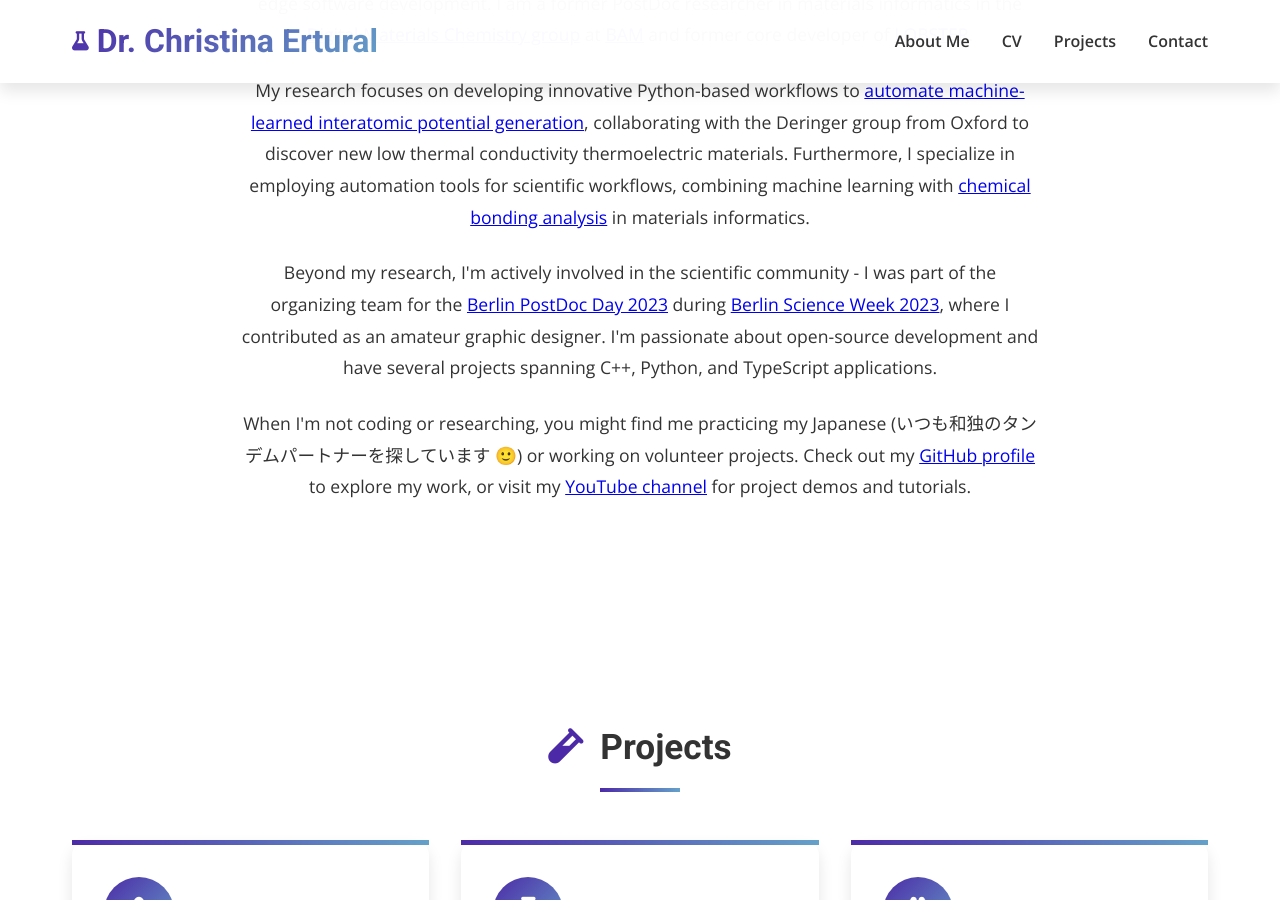
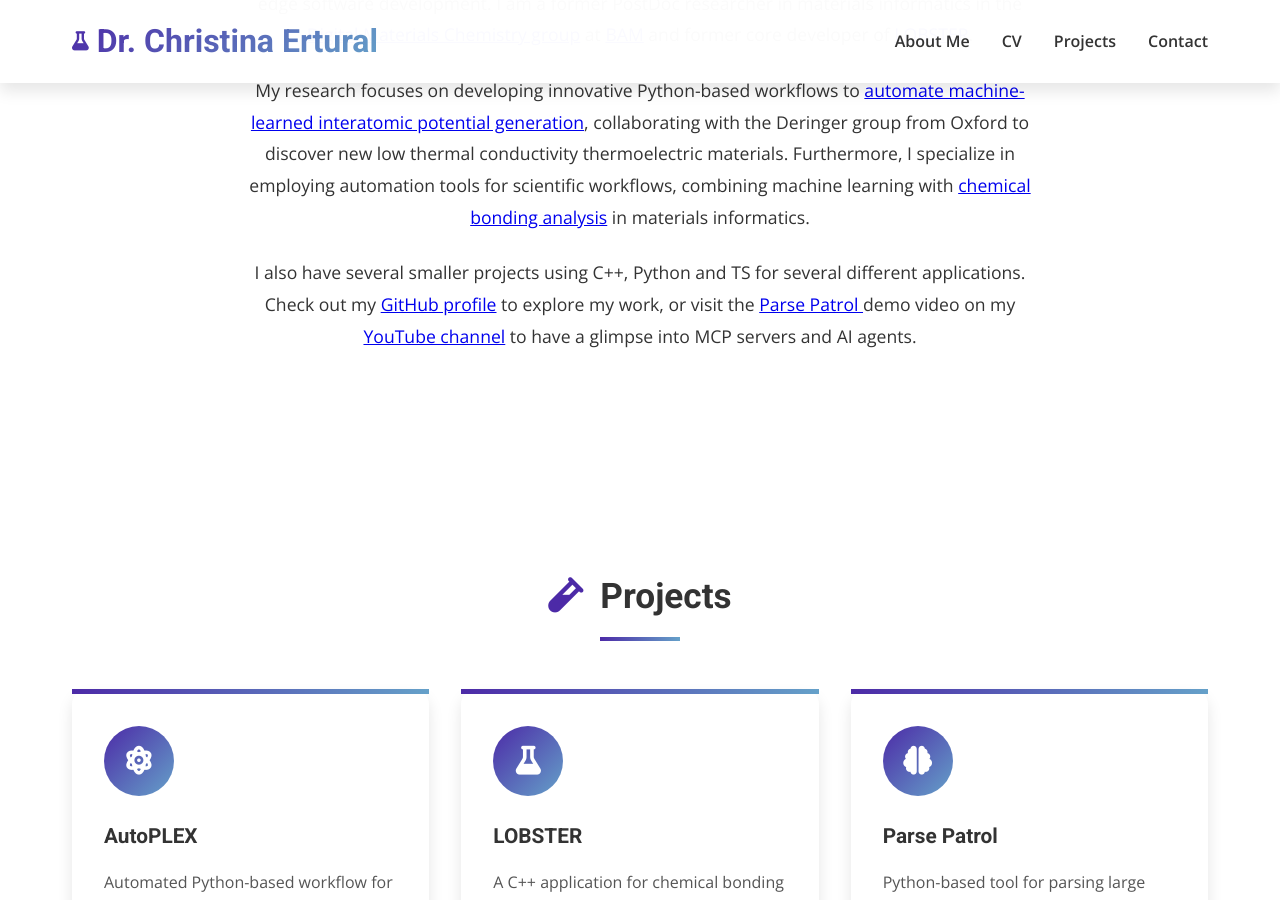
Before and after one commit to QuantumChemist/QuantumChemist.github.io, a Jekyll site: the page index.html, which Jekyll copies as it is, in a window 1280 px wide and 900 px high, scrolled down 849 px. Built offline with Jekyll 4.4.1, drawn with Linux system fonts in a browser that asks for light colours.

Commit message:
Update index.html

```diff
--- a/index.html
+++ b/index.html
@@ -61,9 +61,7 @@
 
                 <p>My research focuses on developing innovative Python-based workflows to <a href="https://github.com/autoatml/autoplex">automate machine-learned interatomic potential generation</a>, collaborating with the Deringer group from Oxford to discover new low thermal conductivity thermoelectric materials. Furthermore, I specialize in employing automation tools for scientific workflows, combining machine learning with <a href="https://joss.theoj.org/papers/10.21105/joss.06286.pdf">chemical bonding analysis</a> in materials informatics.</p>
 
-                <p>Beyond my research, I'm actively involved in the scientific community - I was part of the organizing team for the <a href="https://www.mdc-berlin.de/postdoc-day">Berlin PostDoc Day 2023</a> during <a href="https://berlinscienceweek.com/event/postdoc-day-berlin-2023/2023-11-03/">Berlin Science Week 2023</a>, where I contributed as an amateur graphic designer. I'm passionate about open-source development and have several projects spanning C++, Python, and TypeScript applications.</p>
-
-                <p>When I'm not coding or researching, you might find me practicing my Japanese (いつも和独のタンデムパートナーを探しています 🙂) or working on volunteer projects. Check out my <a href="https://github.com/QuantumChemist">GitHub profile</a> to explore my work, or visit my <a href="https://www.youtube.com/QuantumChemist">YouTube channel</a> for project demos and tutorials.</p>
+                <p>I also have several smaller projects using C++, Python and TS for several different applications. Check out my <a href="https://github.com/QuantumChemist">GitHub profile</a> to explore my work, or visit the <a href="https://github.com/ndaelman-hu/parse-patrol"> Parse Patrol </a> demo video on my <a href="https://youtu.be/fSAyi5ubkR0">YouTube channel</a> to have a glimpse into MCP servers and AI agents.</p>
             </div>
         </div>
     </section>
```
